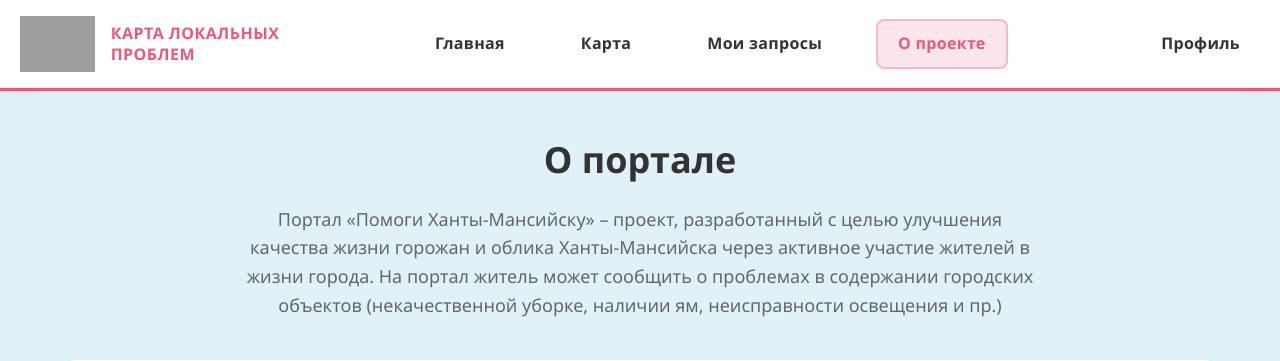
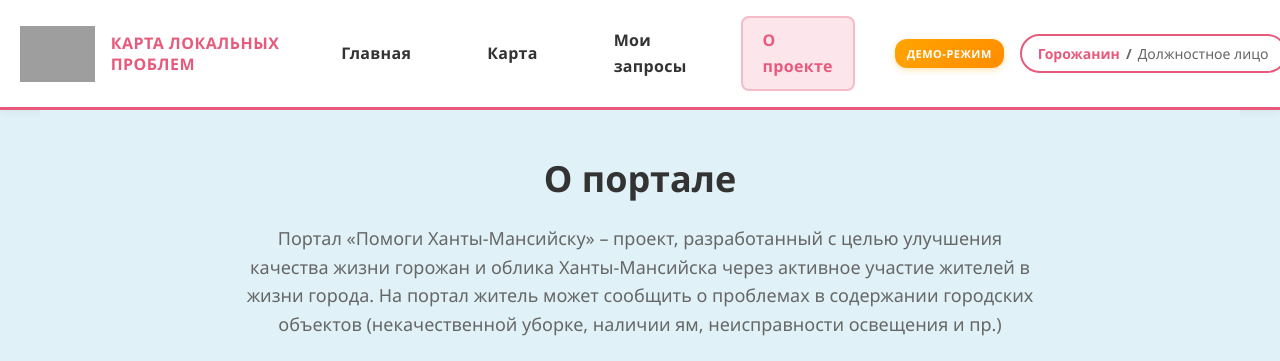
Before and after one commit to AndreyV105105105/Map_of_local_issues, a Django app: page /about/ in a window 1280 px wide; the page is wider, and only the part inside the window is pictured. Shown: the top 361 px of that part. Run offline with Django 5.2, Linux system fonts and the light colour scheme; a user stored in the database is signed in; tables that the repository leaves empty hold one stand-in row (values such as "Sample post"); grey boxes are pictures that could not be loaded.

Commit message:
feat: add demo mode functionality with auto-generated accounts
- Add is_demo_account field to CustomUser model
- Create demo account generation utility functions
- Add demo mode views: start_demo and switch_demo_role
- Add demo mode UI: toggle switch in header and demo button on home page
- Add demo mode styling for badges and buttons
- Support unique demo accounts per visitor with role switching

```diff
--- a/static/css/base.css
+++ b/static/css/base.css
@@ -363,6 +363,78 @@ body {
     height: 20px;
 }
 
+/* Demo mode styles */
+.demo-badge {
+    margin-right: 8px;
+}
+
+.demo-indicator {
+    background: linear-gradient(135deg, #FFA500 0%, #FF8C00 100%);
+    color: white;
+    font-size: 11px;
+    font-weight: 700;
+    padding: 6px 12px;
+    border-radius: 12px;
+    text-transform: uppercase;
+    letter-spacing: 0.5px;
+    box-shadow: 0 2px 6px rgba(255, 165, 0, 0.3);
+    white-space: nowrap;
+}
+
+.demo-switch {
+    margin-right: 8px;
+}
+
+.demo-switch-btn {
+    background: transparent;
+    border: 2px solid var(--primary-color);
+    border-radius: 20px;
+    padding: 8px 16px;
+    font-size: 14px;
+    font-weight: 600;
+    cursor: pointer;
+    transition: all 0.3s ease;
+    color: var(--text-color);
+    white-space: nowrap;
+    display: inline-flex;
+    align-items: center;
+    gap: 4px;
+}
+
+.demo-switch-btn:hover {
+    background-color: var(--primary-color);
+    color: white;
+    transform: translateY(-1px);
+    box-shadow: 0 2px 8px rgba(231, 90, 124, 0.3);
+}
+
+.demo-role-active {
+    color: var(--primary-color);
+    font-weight: 700;
+}
+
+.demo-switch-btn:hover .demo-role-active {
+    color: white;
+}
+
+.demo-role-inactive {
+    color: var(--light-text);
+    font-weight: 500;
+}
+
+.demo-switch-btn:hover .demo-role-inactive {
+    color: rgba(255, 255, 255, 0.8);
+}
+
+.demo-role-separator {
+    color: var(--light-text);
+    margin: 0 2px;
+}
+
+.demo-switch-btn:hover .demo-role-separator {
+    color: rgba(255, 255, 255, 0.8);
+}
+
 
 /* Адаптивность для header */
 @media (max-width: 992px) {
--- a/templates/base.html
+++ b/templates/base.html
@@ -47,6 +47,27 @@
             <div class="header_main_nav">
                 <ul>
                     {% if user.is_authenticated %}
+                        {% if user.is_demo_account %}
+                            <li class="nav-item demo-badge">
+                                <span class="demo-indicator">ДЕМО-РЕЖИМ</span>
+                            </li>
+                            <li class="nav-item demo-switch">
+                                <form method="post" action="{% url 'users:switch_demo_role' %}" style="display: inline;">
+                                    {% csrf_token %}
+                                    <button type="submit" class="demo-switch-btn" title="Переключить роль">
+                                        {% if user.role == 'citizen' %}
+                                            <span class="demo-role-active">Горожанин</span>
+                                            <span class="demo-role-separator">/</span>
+                                            <span class="demo-role-inactive">Должностное лицо</span>
+                                        {% else %}
+                                            <span class="demo-role-inactive">Горожанин</span>
+                                            <span class="demo-role-separator">/</span>
+                                            <span class="demo-role-active">Должностное лицо</span>
+                                        {% endif %}
+                                    </button>
+                                </form>
+                            </li>
+                        {% endif %}
                         <li class="nav-item">
                             <a class="nav-link" href="{% url 'users:profile' %}">{% trans "Профиль" %}</a>
                         </li>
--- a/templates/home_page/home.html
+++ b/templates/home_page/home.html
@@ -53,7 +53,10 @@
                             <a href="{% url 'issues:map' %}"><button class="map-cta">ОТМЕТИТЬ ПРОБЛЕМУ</button></a>
                         {% endif %}
                     {% else %}
-                        <a href="{% url 'users:login' %}"><button class="map-cta">ОТМЕТИТЬ ПРОБЛЕМУ</button></a>
+                        <div style="display: flex; flex-direction: column; gap: 12px; align-items: center;">
+                            <a href="{% url 'users:login' %}"><button class="map-cta">ОТМЕТИТЬ ПРОБЛЕМУ</button></a>
+                            <a href="{% url 'users:start_demo' %}"><button class="demo-cta-button">ПОПРОБОВАТЬ ДЕМО</button></a>
+                        </div>
                     {% endif %}
                 </div>
             </div>
--- a/users/models.py
+++ b/users/models.py
@@ -75,6 +75,11 @@ class CustomUser(AbstractUser):
         _("Время создания токена"),
         default=timezone.now
     )
+    is_demo_account = models.BooleanField(
+        _("Демо-аккаунт"),
+        default=False,
+        help_text=_("Указывает, является ли это демонстрационным аккаунтом для быстрого тестирования.")
+    )
 
     USERNAME_FIELD = 'email'
     REQUIRED_FIELDS = []
--- a/users/urls.py
+++ b/users/urls.py
@@ -14,6 +14,8 @@ urlpatterns = [
     path('profile/<int:user_id>/', views.user_profile_view, name='user_profile'),
     path('my-issues/', views.user_issues_view, name='my_issues'),
     path('verify-email/<uidb64>/<token>/', views.verify_email_view, name='verify_email'),
+    path('demo/start/', views.start_demo_view, name='start_demo'),
+    path('demo/switch-role/', views.switch_demo_role_view, name='switch_demo_role'),
     path('password-reset/', auth_views.PasswordResetView.as_view(
         template_name='users/password_reset_form.html',
         email_template_name='emails/password_reset_email.txt',
```
Also changed, not shown: static/css/home.css (+23 -0 lines), users/demo_utils.py (added, +140 -0 lines), users/views.py (+82 -0 lines), users/migrations/0002_add_demo_account_field.py (added). Lines whose indentation alone changed are shown as unchanged.
